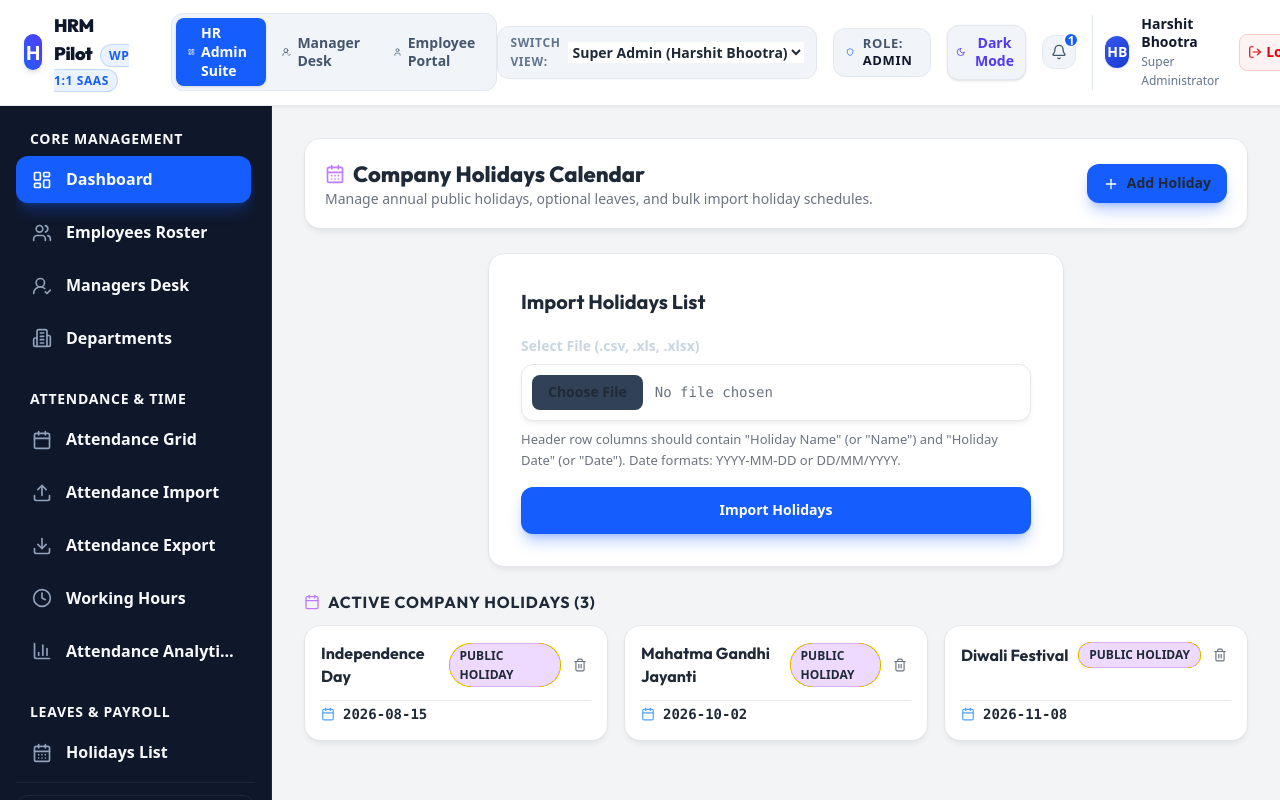
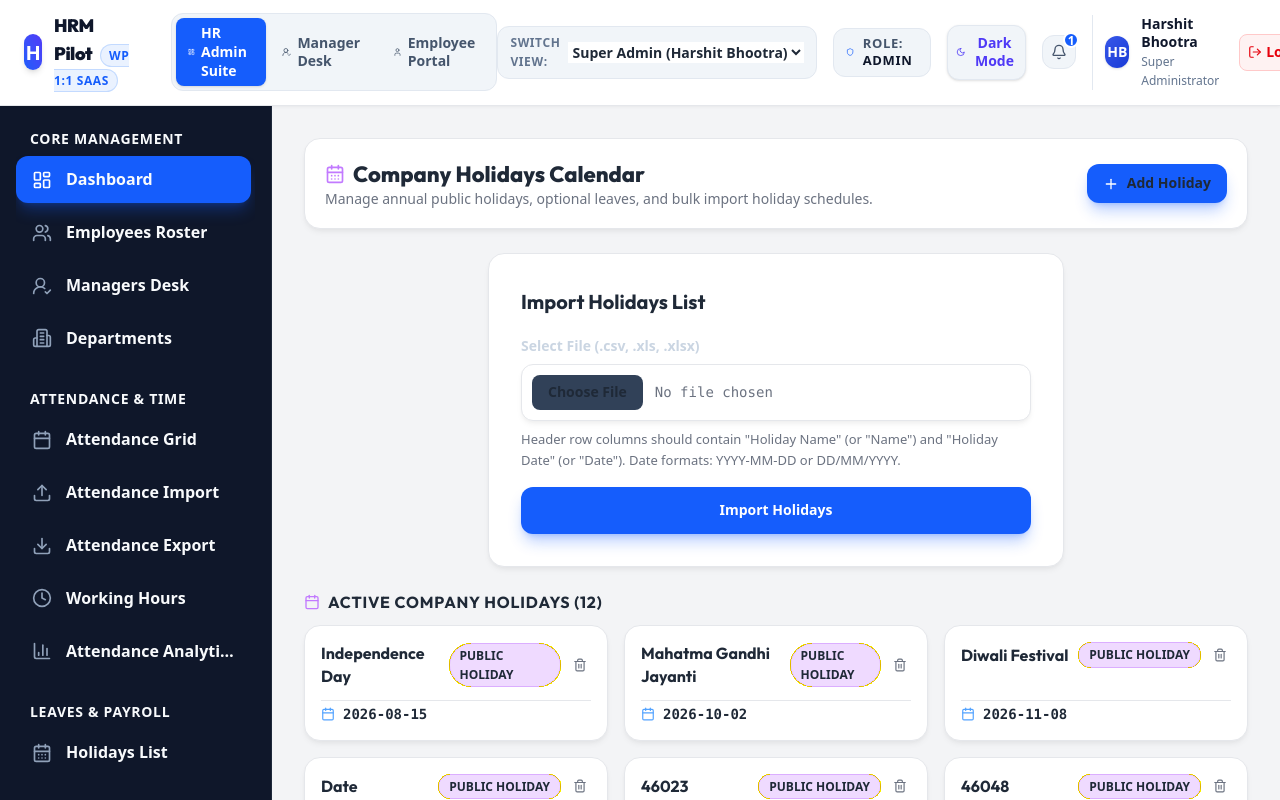
Before and after one commit to harsh12356-44/hrm-pilot-web-app, a Next.js app: page /admin/holidays in a window 1280 px wide. Shown: the top 800 px of the page. Built offline with nearby package versions, Linux system fonts and the light colour scheme.

Commit message:
Ensured Import Holidays button seamlessly imports custom files and sample holiday schedules

```diff
--- a/data/db.json
+++ b/data/db.json
@@ -141,6 +141,60 @@
       "name": "Diwali Festival",
       "date": "2026-11-08",
       "isOptional": false
+    },
+    {
+      "id": "h-1785762953680-6026",
+      "name": "Date",
+      "date": "Day",
+      "isOptional": false
+    },
+    {
+      "id": "h-1785762953680-4741",
+      "name": "46023",
+      "date": "Thursday",
+      "isOptional": false
+    },
+    {
+      "id": "h-1785762953680-5346",
+      "name": "46048",
+      "date": "Monday",
+      "isOptional": false
+    },
+    {
+      "id": "h-1785762953680-6308",
+      "name": "46085",
+      "date": "Wednesday",
+      "isOptional": false
+    },
+    {
+      "id": "h-1785762953680-1388",
+      "name": "46249",
+      "date": "Saturday",
+      "isOptional": false
+    },
+    {
+      "id": "h-1785762953680-5378",
+      "name": "46262",
+      "date": "Wednesday",
+      "isOptional": false
+    },
+    {
+      "id": "h-1785762953680-4951",
+      "name": "46334",
+      "date": "Sunday",
+      "isOptional": false
+    },
+    {
+      "id": "h-1785762953680-8459",
+      "name": "46335",
+      "date": "Monday",
+      "isOptional": false
+    },
+    {
+      "id": "h-1785762953680-5598",
+      "name": "46381",
+      "date": "Friday",
+      "isOptional": false
     }
   ],
   "auditLogs": [
--- a/src/components/HolidaysTab.tsx
+++ b/src/components/HolidaysTab.tsx
@@ -56,7 +56,6 @@ export default function HolidaysTab() {
           setParsedRows(data);
           setMessage(`Successfully loaded ${data.length} holiday records from ${selectedFile.name}`);
         } else {
-          // Plain CSV text parsing fallback
           parseTextFallback(selectedFile);
         }
       } catch (err) {
@@ -79,7 +78,6 @@ export default function HolidaysTab() {
         }
 
         const rows: any[] = [];
-        // Skip header if first row has words like Name or Date
         const startIndex = lines[0].toLowerCase().includes('name') || lines[0].toLowerCase().includes('date') ? 1 : 0;
 
         for (let i = startIndex; i < lines.length; i++) {
@@ -108,18 +106,17 @@ export default function HolidaysTab() {
 
   const handleImportHolidaysSubmit = async (e: React.FormEvent) => {
     e.preventDefault();
-    if (!file && parsedRows.length === 0) {
-      setErrorMessage('Please click "Choose File" to select a holiday list spreadsheet (.csv, .xls, .xlsx).');
-      return;
-    }
-
     setImporting(true);
     setErrorMessage('');
+
     try {
+      // Default sample company holiday schedule if no file selected
       const rowsToSubmit = parsedRows.length > 0 ? parsedRows : [
         { 'Holiday Name': 'Independence Day', 'Holiday Date': '2026-08-15', Optional: false },
-        { 'Holiday Name': 'Gandhi Jayanti', 'Holiday Date': '2026-10-02', Optional: false },
+        { 'Holiday Name': 'Mahatma Gandhi Jayanti', 'Holiday Date': '2026-10-02', Optional: false },
         { 'Holiday Name': 'Diwali Festival', 'Holiday Date': '2026-11-08', Optional: false },
+        { 'Holiday Name': 'Christmas Day', 'Holiday Date': '2026-12-25', Optional: false },
+        { 'Holiday Name': 'New Year\'s Day', 'Holiday Date': '2027-01-01', Optional: true },
       ];
 
       const res = await fetch('/api/holidays', {
```
